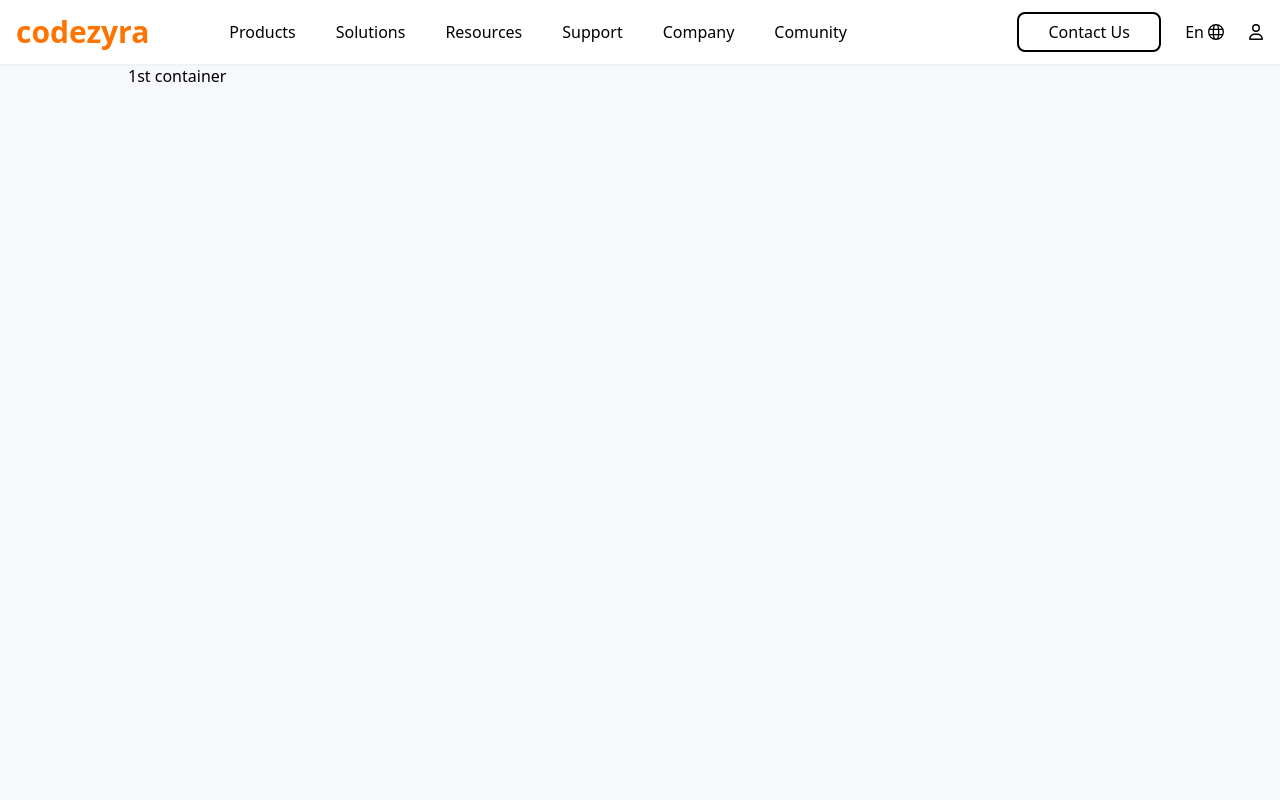
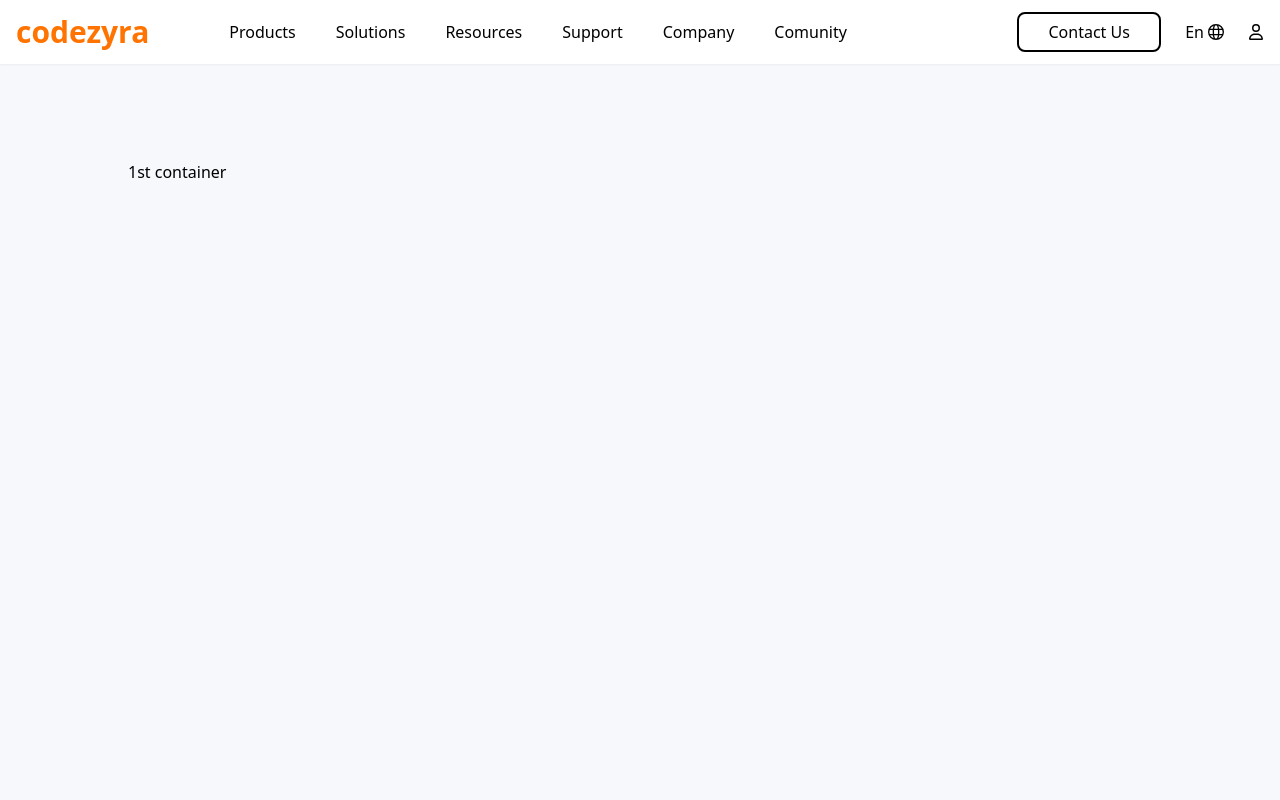
Before and after one commit to Sudila-Jayasekara/codezyra, a React (Vite) app in the folder frontend/: page / in a window 1280 px wide. Shown: the top 800 px of the page. Built offline with nearby package versions, Linux system fonts and the light colour scheme.

Commit message:
fix issue of

```diff
--- a/frontend/src/components/NavBar.jsx
+++ b/frontend/src/components/NavBar.jsx
@@ -48,8 +48,8 @@ const NavBar = () => {
 
     return (
         <>
-            <nav className='h-16 pl-4 pr-4 flex justify-between items-center bg-white shadow-sm fixed top-0 right-0 left-0'>
-            <div className='flex justify-start items-center space-x-20 overflow-hidden'>
+        <nav className='h-16 pl-4 pr-4 flex justify-between items-center bg-white shadow-sm fixed top-0 right-0 left-0'>
+            <div className='flex container justify-start items-center space-x-20 overflow-hidden'>
                 {logo()}
                 <div className='hidden md:flex space-x-10'>
                     {navItems.map((item) => (
--- a/frontend/src/pages/HomePage.jsx
+++ b/frontend/src/pages/HomePage.jsx
@@ -2,7 +2,7 @@ import React from 'react';
 
 const HomePage = () => {
   return (
-    <div className='md:mt-16 max-w-screen-2xl mx-auto'>
+    <div className='mt-40 max-w-screen-2xl mx-auto'>
       <div className='h-screen pl-32 pr-32'>
         <div>
           1st container
```
